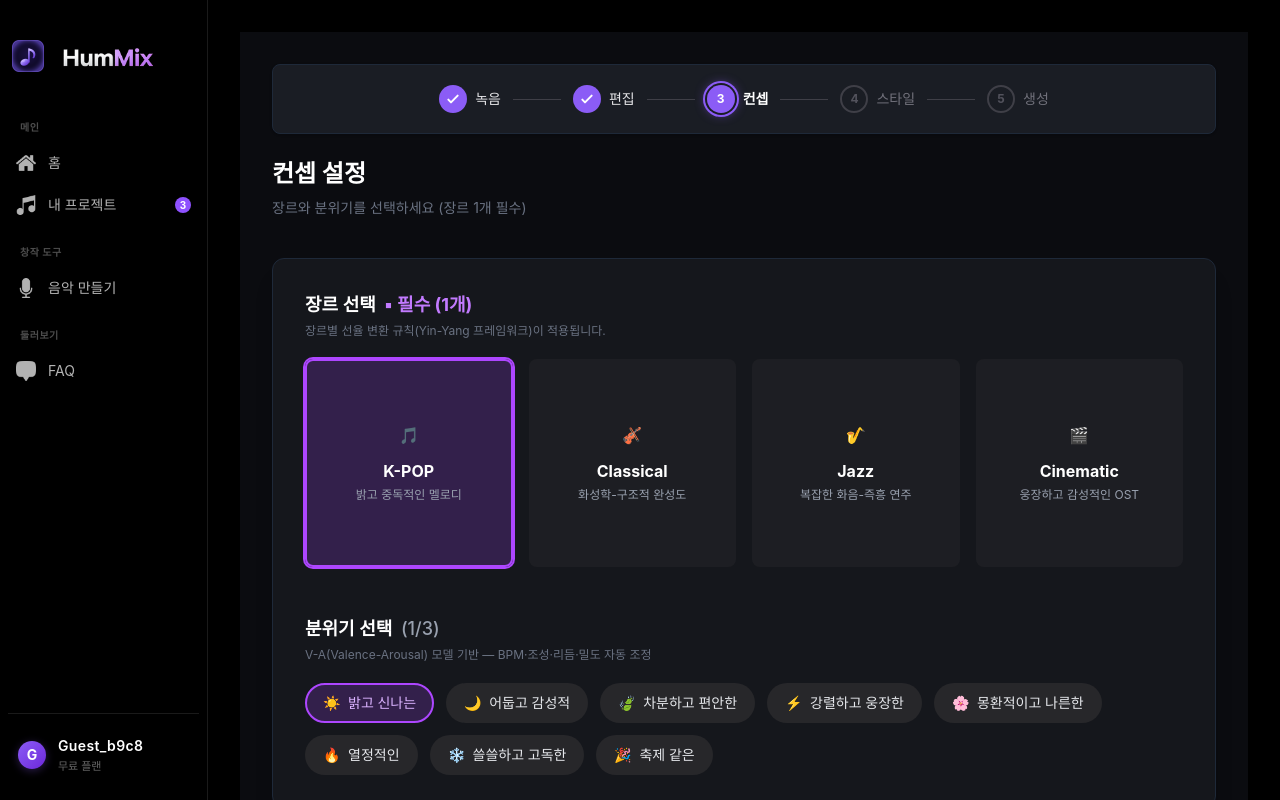
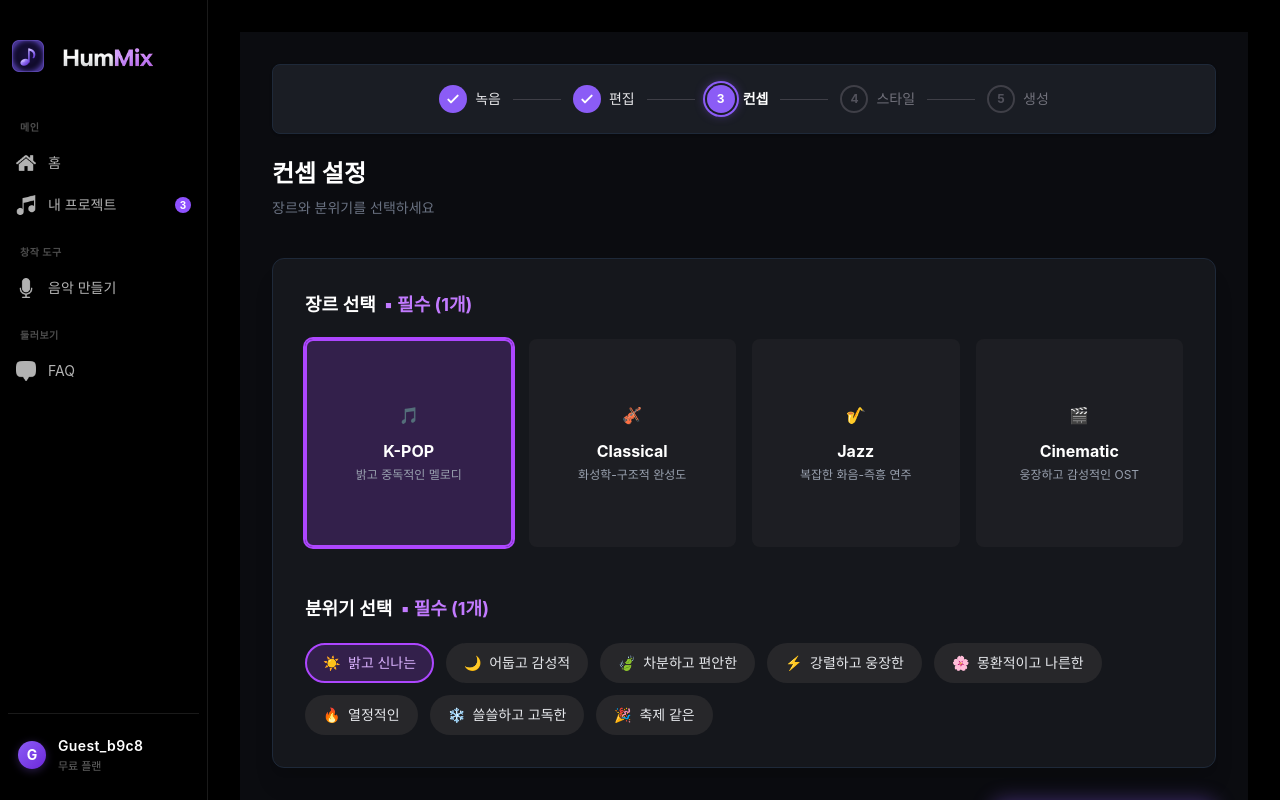
Before and after one commit to Humix-Project/humix-client, a React (Vite) app in the folder humix-project/: page /concept in a window 1280 px wide. Built offline with nearby package versions, Linux system fonts and the light colour scheme.

Commit message:
fix: 분위기 단일 선택 수정 및 설명 삭제

```diff
--- a/humix-project/src/pages/Concept.tsx
+++ b/humix-project/src/pages/Concept.tsx
@@ -45,17 +45,9 @@ export default function Concept() {
   // ✅ Zustand 스토어에서 데이터 저장 함수 꺼내오기
   const setConcept = useConceptStore((state) => state.setConcept);
 
-  // 분위기 선택/해제 핸들러 (최대 3개 선택)
+  // ✅ 수정: 분위기 선택 핸들러 (무조건 1개만 선택되도록 배열을 덮어씌움)
   const handleMoodToggle = (moodId: MoodId) => {
-    setSelectedMoods((prev) => {
-      const isSelected = prev.includes(moodId);
-      if (isSelected) {
-        return prev.filter((id) => id !== moodId);
-      } else if (prev.length < 3) {
-        return [...prev, moodId];
-      }
-      return prev; // 3개 이상일 경우 변경하지 않음
-    });
+    setSelectedMoods([moodId]);
   };
 
   // ✅ 다음 페이지로 넘어가는 핸들러 함수
@@ -81,10 +73,9 @@ export default function Concept() {
         <div className="mb-10">
           <h1 className="text-2xl font-bold text-white mb-2">컨셉 설정</h1>
           <p className="text-sm text-gray-500">
-            장르와 분위기를 선택하세요 (장르 1개 필수)
+            장르와 분위기를 선택하세요
           </p>
         </div>
-
 
         {/* 메인 콘텐츠 영역 */}
         <div className="bg-[#15171C] border border-gray-800 rounded-xl p-5 md:p-8 shadow-xl flex flex-col gap-12">
@@ -95,7 +86,6 @@ export default function Concept() {
                 <h2 className="text-lg font-semibold text-white">
                 장르 선택 <span className="text-purple-400 font-bold ml-1">▪︎ 필수 (1개)</span>
                 </h2>
-                <p className="text-xs text-gray-500 mt-1">장르별 선율 변환 규칙(Yin-Yang 프레임워크)이 적용됩니다.</p>
             </div>
             <div className="grid grid-cols-2 md:grid-cols-4 gap-4">
               {genres.map((genre) => {
@@ -126,10 +116,10 @@ export default function Concept() {
           {/* 분위기 선택 섹션 */}
           <div>
             <div className="mb-5">
+                {/* ✅ 수정: 필수 (1개) 텍스트로 변경 */}
                 <h2 className="text-lg font-semibold text-white">
-                분위기 선택 <span className="text-gray-400 font-medium ml-1">({selectedMoods.length}/3)</span>
+                분위기 선택 <span className="text-purple-400 font-bold ml-1">▪︎ 필수 (1개)</span>
                 </h2>
-                <p className="text-xs text-gray-500 mt-1">V-A(Valence-Arousal) 모델 기반 — BPM·조성·리듬·밀도 자동 조정</p>
             </div>
             <div className="flex flex-wrap gap-3">
               {moods.map((mood) => {
@@ -156,7 +146,6 @@ export default function Concept() {
 
         {/* 하단 네비게이션 버튼 */}
         <div className="mt-8 flex justify-end">
-            {/* ✅ 수정: 첨부해주신 꽉 찬 보라색 버튼 디자인으로 변경 */}
             <button
               onClick={handleNextStep}
               className="px-8 py-3 rounded-xl text-base font-bold bg-[#8B5CF6] text-white hover:bg-[#7c3aed] transition-all duration-200 shadow-[0_0_20px_rgba(139,92,246,0.4)] hover:shadow-[0_0_30px_rgba(139,92,246,0.6)]"
```
